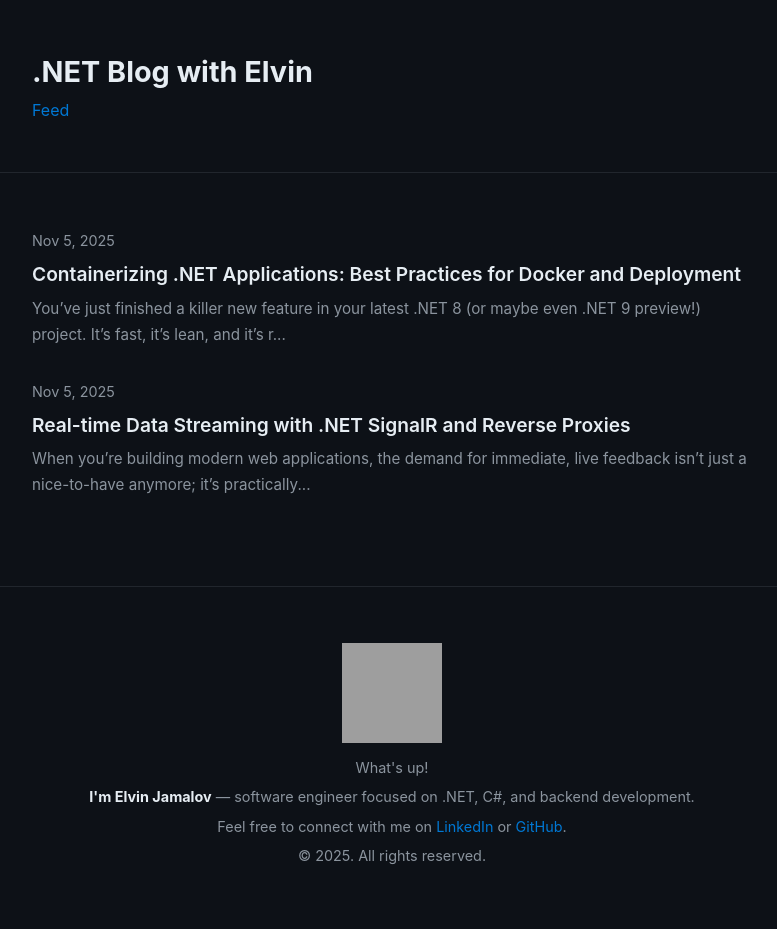
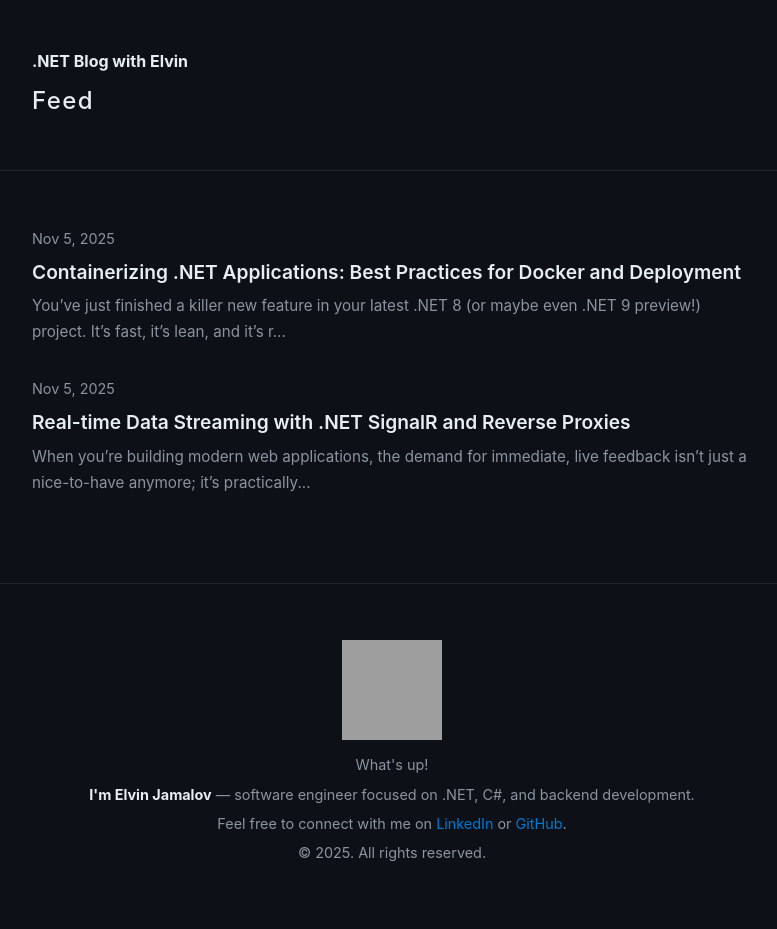
Before and after one commit to elweezy/blog-bot, a Jekyll site: the page built from index.html, in a window 1280 px wide. Shown: the whole page, without its empty margins (248-1025 px from the left). Built offline with Jekyll 4.4.1, drawn with Linux system fonts in a browser that asks for light colours; the list of posts is cut into pages by our own code; grey boxes are pictures that could not be loaded.

Commit message:
update styles, change favicon

```diff
--- a/_includes/header.html
+++ b/_includes/header.html
@@ -1,8 +1,6 @@
 <header class="site-header">
   <div class="wrapper">
     <a class="site-title" href="{{ '/' | relative_url }}">{{ site.title }}</a>
-    <div class="title-block">
-      <a href="{{ '/feed.xml' | relative_url }}">Feed</a>
-    </div>
+    <a class="feed-link" href="{{ '/feed.xml' | relative_url }}">Feed</a>
   </div>
 </header>
--- a/_layouts/post.html
+++ b/_layouts/post.html
@@ -4,8 +4,8 @@ layout: default
 
 <article class="post">
   <header class="post-header">
+    <h1 class="post-title">{{ page.title }}</h1>
     <p class="post-meta">{{ page.date | date: "%b %-d, %Y" }}</p>
-    <h1 class="post-title">{{ page.title }}</h1>
   </header>
 
   <div class="post-content">{{ content }}</div>
--- a/_sass/layout.scss
+++ b/_sass/layout.scss
@@ -19,7 +19,7 @@
   .site-title {
     display: block; // one line
     font-weight: 700;
-    font-size: 1.8rem;
+    font-size: 2 rem;
     color: $text-light;
     margin: 0;
   }
@@ -28,9 +28,8 @@
     display: block; // forces new line under title
     margin-top: 0.35rem;
     color: $text-light; // same color as title
-    font-size: 0.95rem;
+    font-size: 1.5rem;
     font-weight: 500;
-    text-transform: uppercase;
     letter-spacing: 0.06em;
 
     &:hover {
```
Also changed, not shown: public/favicon.svg.
